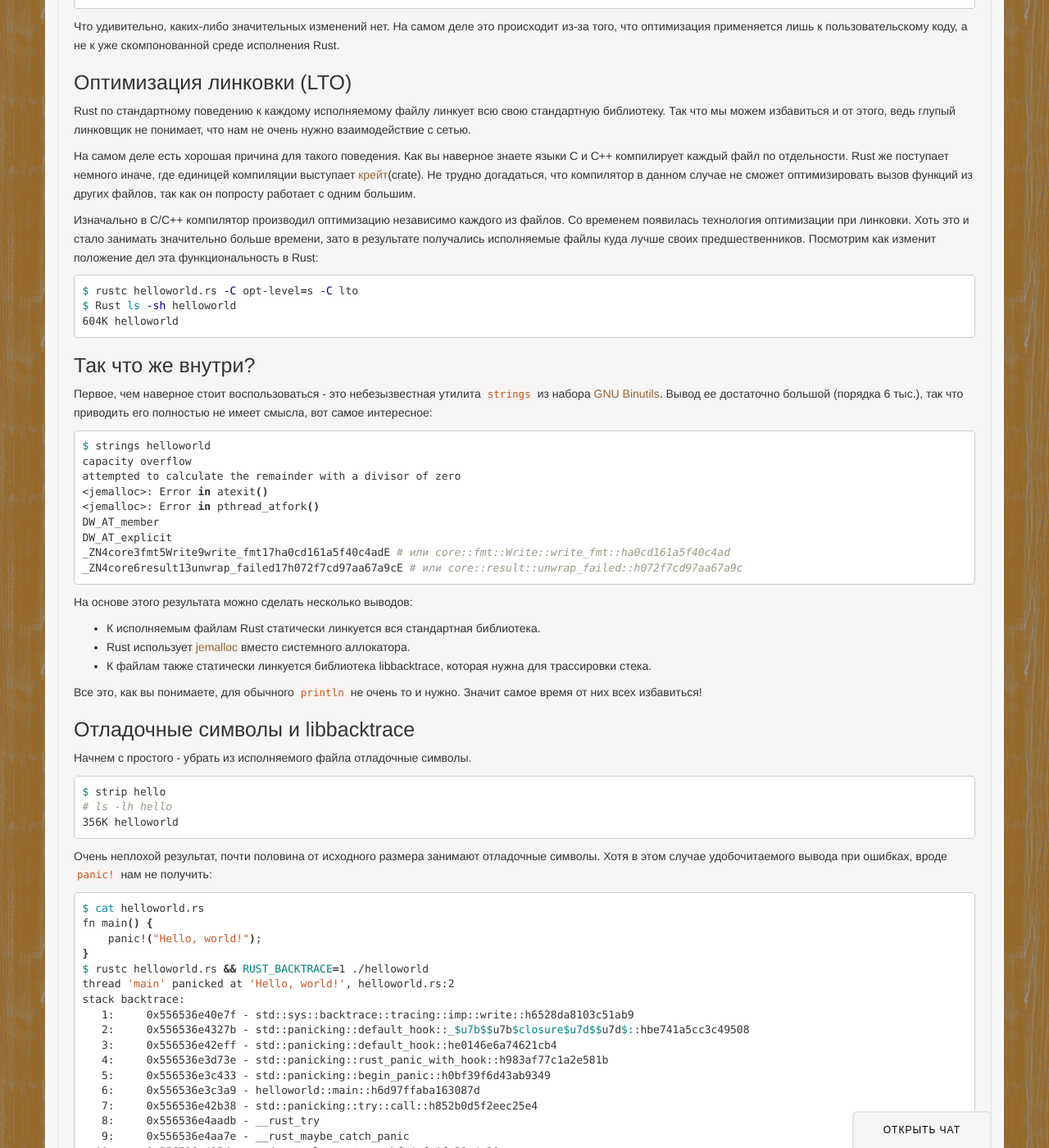
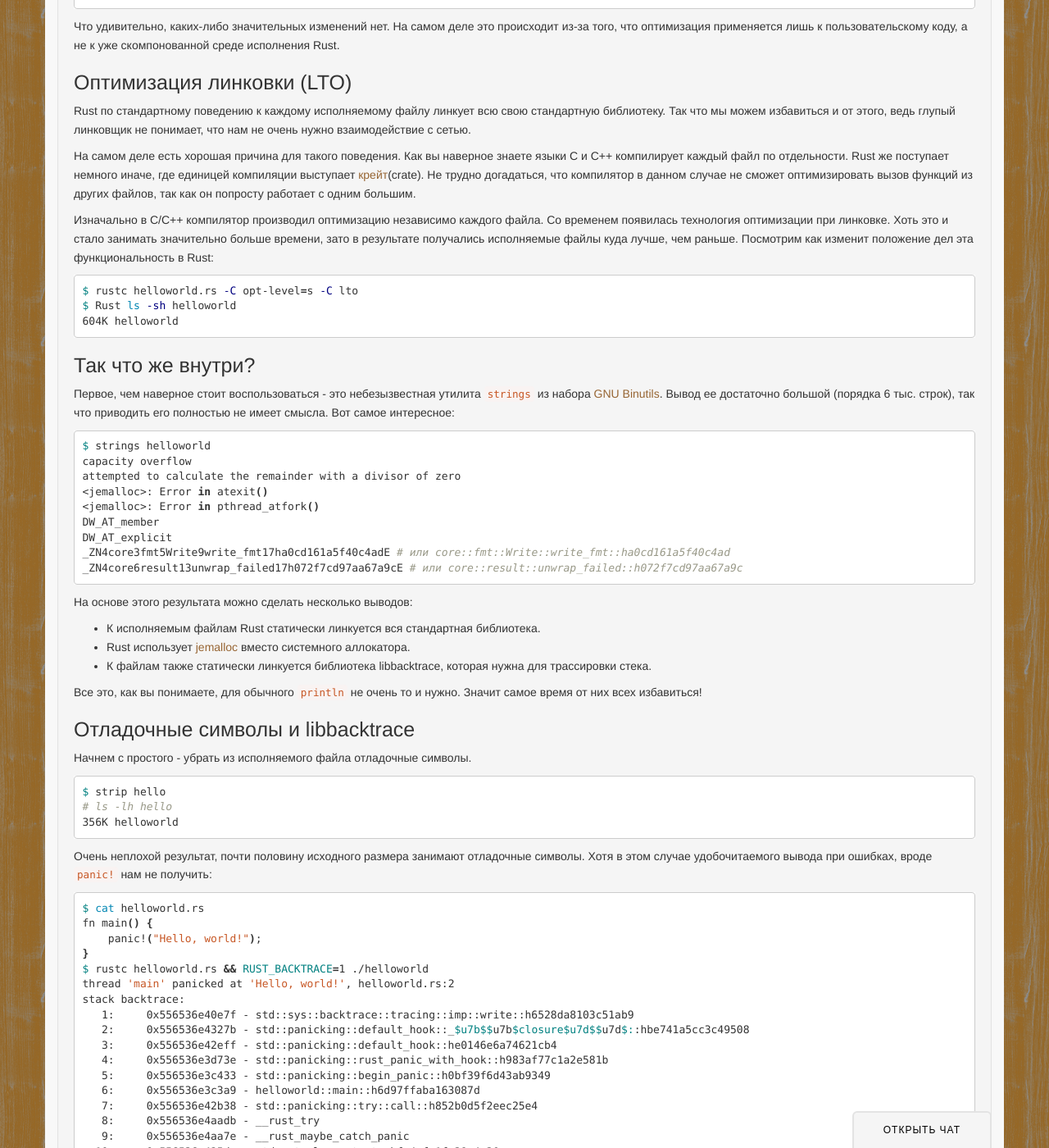
Before and after one commit to rust-lang-ru/rustycrate.ru, a Jekyll site: the page built from _posts/2016-07-07-why-big-bin.md, in a window 1280 px wide and 1400 px high, scrolled down 1435 px. Shown: the whole window at 82% size. Built offline with Jekyll 4.4.1, drawn with Linux system fonts in a browser that asks for light colours; nearby versions of some CDN libraries; Markdown is read by kramdown in place of the engine named in the settings; comment, search, counter and statistics services are not loaded; some of the changed text lies outside the part shown.

Commit message:
Even more fixes in bigbin

````diff
--- a/_posts/2016-07-07-why-big-bin.md
+++ b/_posts/2016-07-07-why-big-bin.md
@@ -79,7 +79,7 @@ Rust по стандартному поведению к каждому испо
 
 На самом деле есть хорошая причина для такого поведения. Как вы наверное знаете языки C и C++ компилирует каждый файл по отдельности. Rust же поступает немного иначе, где единицей компиляции выступает [крейт](http://doc.crates.io/index.html)(crate). Не трудно догадаться, что компилятор в данном случае не сможет оптимизировать вызов функций из других файлов, так как он попросту работает с одним большим.
 
-Изначально в C/C++ компилятор производил оптимизацию независимо каждого из файлов. Со временем появилась технология оптимизации при линковки. Хоть это и стало занимать значительно больше времени, зато в результате получались исполняемые файлы куда лучше своих предшественников. Посмотрим как изменит положение дел эта функциональность в Rust:
+Изначально в C/C++ компилятор производил оптимизацию независимо каждого файла. Со временем появилась технология оптимизации при линковке. Хоть это и стало занимать значительно больше времени, зато в результате получались исполняемые файлы куда лучше, чем раньше. Посмотрим как изменит положение дел эта функциональность в Rust:
 
 ```bash
 $ rustc helloworld.rs -C opt-level=s -C lto
@@ -89,7 +89,7 @@ $ Rust ls -sh helloworld
 
 # Так что же внутри?
 
-Первое, чем наверное стоит воспользоваться - это небезызвестная утилита `strings` из набора [GNU Binutils](https://www.gnu.org/software/binutils/). Вывод ее достаточно большой (порядка 6 тыс.), так что приводить его полностью не имеет смысла, вот самое интересное:
+Первое, чем наверное стоит воспользоваться - это небезызвестная утилита `strings` из набора [GNU Binutils](https://www.gnu.org/software/binutils/). Вывод ее достаточно большой (порядка 6 тыс. строк), так что приводить его полностью не имеет смысла. Вот самое интересное:
 
 ```bash
 $ strings helloworld
@@ -120,7 +120,7 @@ $ strip hello
 356K helloworld
 ```
 
-Очень неплохой результат, почти половина от исходного размера занимают отладочные символы. Хотя в этом случае удобочитаемого вывода при ошибках, вроде `panic!` нам не получить:
+Очень неплохой результат, почти половину исходного размера занимают отладочные символы. Хотя в этом случае удобочитаемого вывода при ошибках, вроде `panic!` нам не получить:
 
 ```bash
 $ cat helloworld.rs
@@ -155,7 +155,7 @@ stack backtrace:
   14:                0x0 - <unknown>
 ```
 
-Вытащить целиком _libbacktrace_ из линковки без последствий не получится, он сильно связан со стандартной библиотекой. Но зато размотка для паники из libunwind, нам не нужна и мы можем ее выкинуть. Незначительные улучшения мы все-таки получим:
+Вытащить целиком _libbacktrace_ из линковки без последствий не получится, он сильно связан со стандартной библиотекой. Но зато размотка для паники из libunwind нам не нужна, и мы можем ее выкинуть. Незначительные улучшения мы все-таки получим:
 
 ```bash
 $ rustc helloworld.rs -C lto -C panic=abort -C opt-level=s
````
Also changed, not shown: other parts of _posts/2016-07-07-why-big-bin.md (+2 -2 lines).
